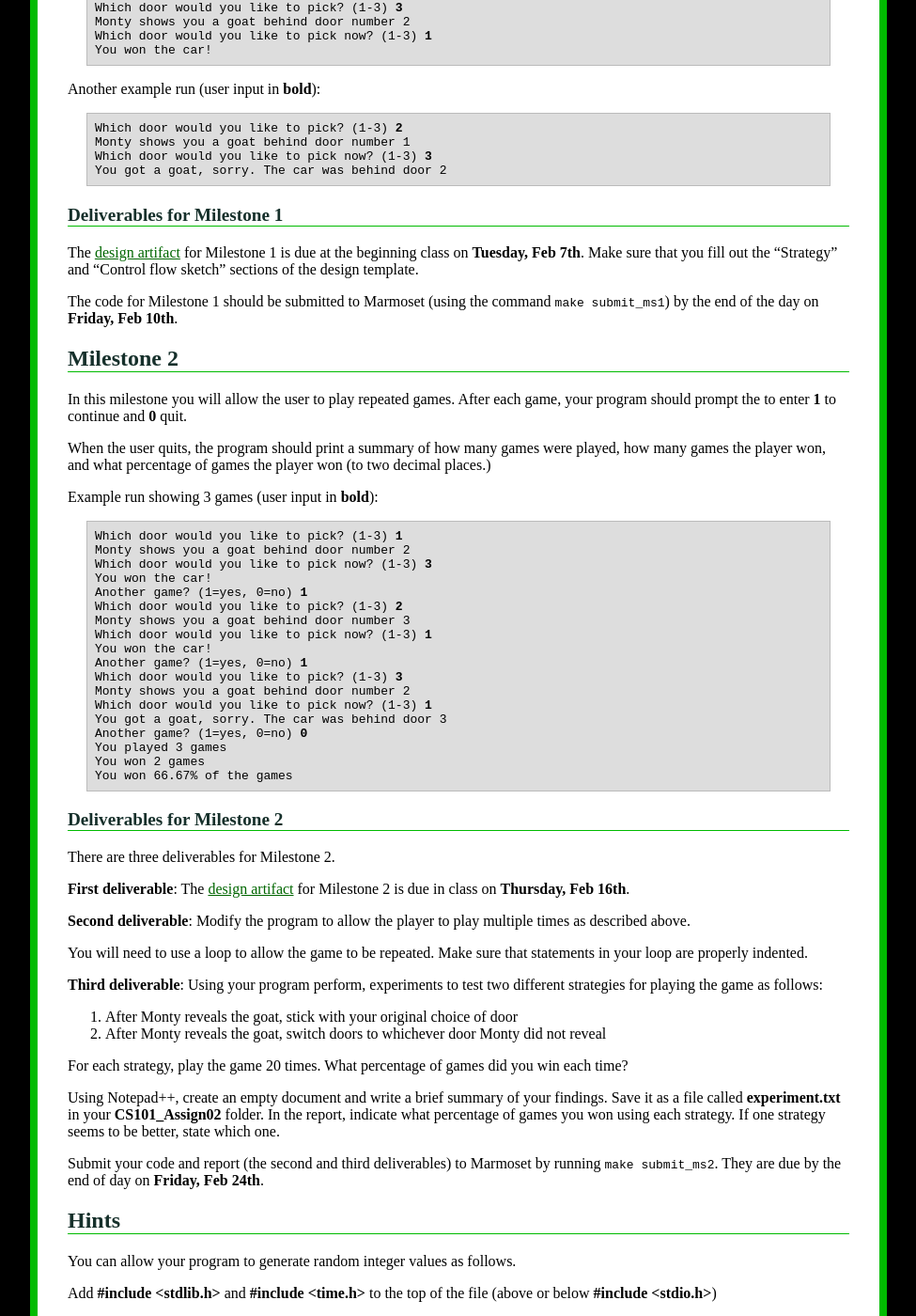
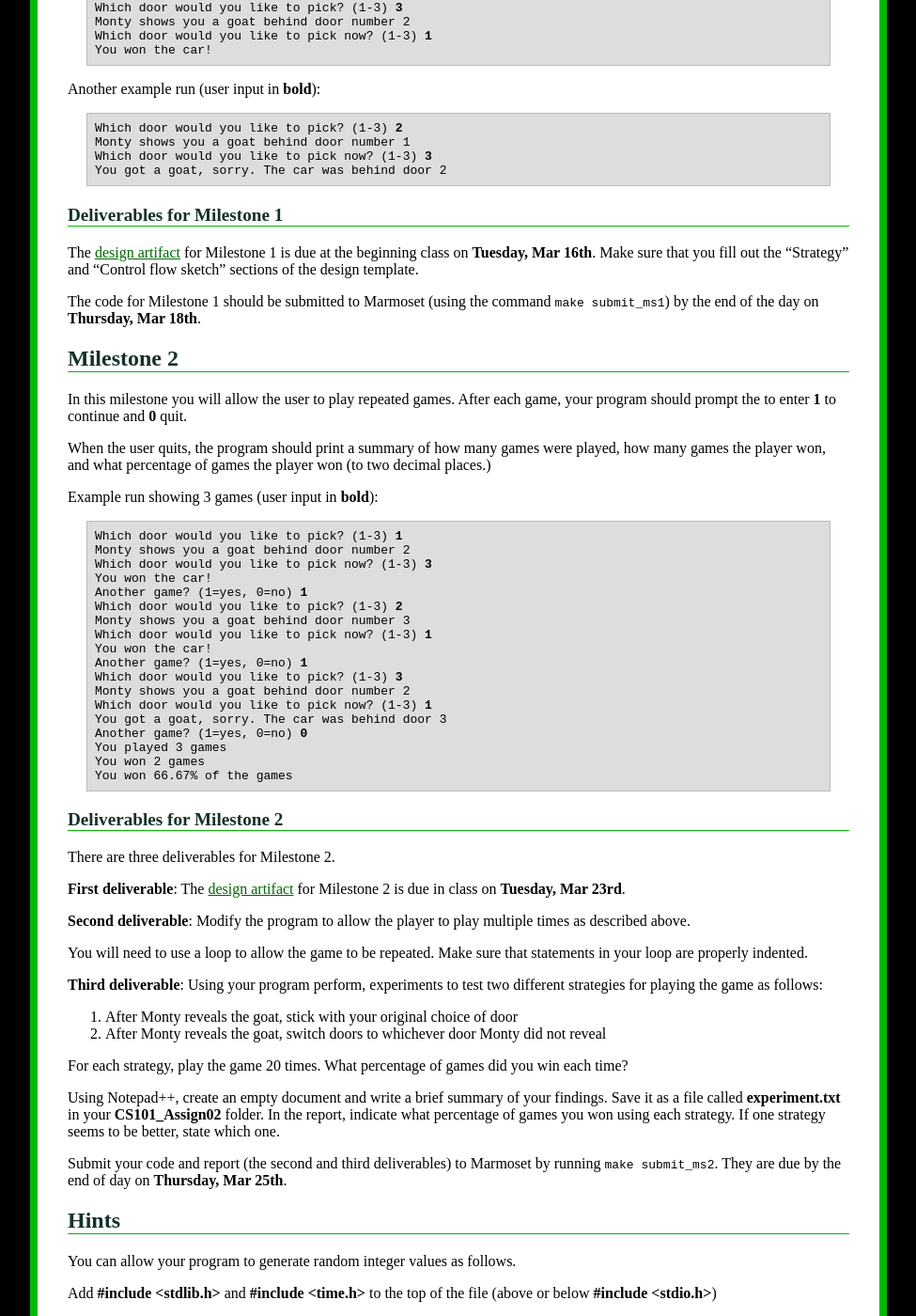
Before and after one commit to ycpcs/cs101-spring2021, a Jekyll site: the page built from assign/assign02.md, in a window 1280 px wide and 1400 px high, scrolled down 1367 px. Shown: the whole window at 94% size, without its empty margins (152-1127 px from the left). Built offline with Jekyll 4.4.1, drawn with Linux system fonts in a browser that asks for light colours; some of the changed text lies outside the part shown.

Commit message:
extended the deadlines for lab 07

```diff
--- a/assign/assign02.md
+++ b/assign/assign02.md
@@ -7,7 +7,7 @@ title: "Assignment 2: Let's Make A Deal"
 
 * Milestone 1:
     * Design due: **Tuesday, Mar 16th** in class
-    * Code due: **Friday, Mar 18th** by 11:59 PM
+    * Code due: **Thursday, Mar 18th** by 11:59 PM
 * Milestone 2:
     * Design due: **Tuesday, Mar 23rd** in class
     * Code due: **Thursday, Mar 25th** by 11:59 PM
@@ -83,9 +83,9 @@ You got a goat, sorry. The car was behind door 2
 
 ### Deliverables for Milestone 1
 
-The [design artifact](../design-template.pdf) for Milestone 1 is due at the beginning class on **Tuesday, Feb 7th**.  Make sure that you fill out the "Strategy" and "Control flow sketch" sections of the design template.
+The [design artifact](../design-template.pdf) for Milestone 1 is due at the beginning class on **Tuesday, Mar 16th**.  Make sure that you fill out the "Strategy" and "Control flow sketch" sections of the design template.
 
-The code for Milestone 1 should be submitted to Marmoset (using the command `make submit_ms1`) by the end of the day on **Friday, Feb 10th**.
+The code for Milestone 1 should be submitted to Marmoset (using the command `make submit_ms1`) by the end of the day on **Thursday, Mar 18th**.
 
 ## Milestone 2
 
@@ -120,7 +120,7 @@ You won 66.67% of the games
 
 There are three deliverables for Milestone 2.
 
-**First deliverable**: The [design artifact](../design-template.pdf) for Milestone 2 is due in class on **Thursday, Feb 16th**.
+**First deliverable**: The [design artifact](../design-template.pdf) for Milestone 2 is due in class on **Tuesday, Mar 23rd**.
 
 **Second deliverable**: Modify the program to allow the player to play multiple times as described above.
 
@@ -135,7 +135,7 @@ For each strategy, play the game 20 times. What percentage of games did you win
 
 Using Notepad++, create an empty document and write a brief summary of your findings. Save it as a file called **experiment.txt** in your **CS101\_Assign02** folder. In the report, indicate what percentage of games you won using each strategy. If one strategy seems to be better, state which one.
 
-Submit your code and report (the second and third deliverables) to Marmoset by running `make submit_ms2`.  They are due by the end of day on **Friday, Feb 24th**.
+Submit your code and report (the second and third deliverables) to Marmoset by running `make submit_ms2`.  They are due by the end of day on **Thursday, Mar 25th**.
 
 Hints
 -----
```
Also changed, not shown: labs/index.md (+1 -1 lines).
